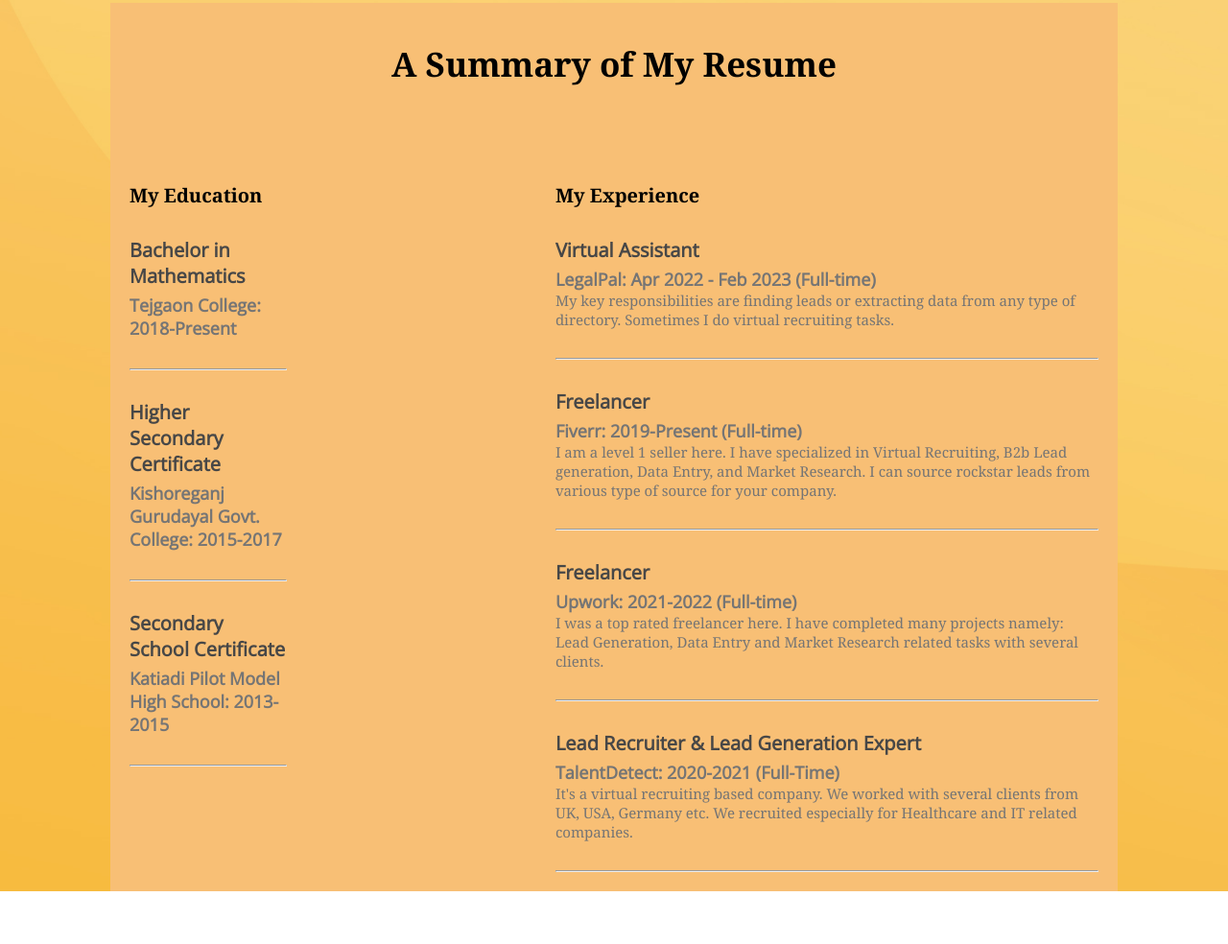
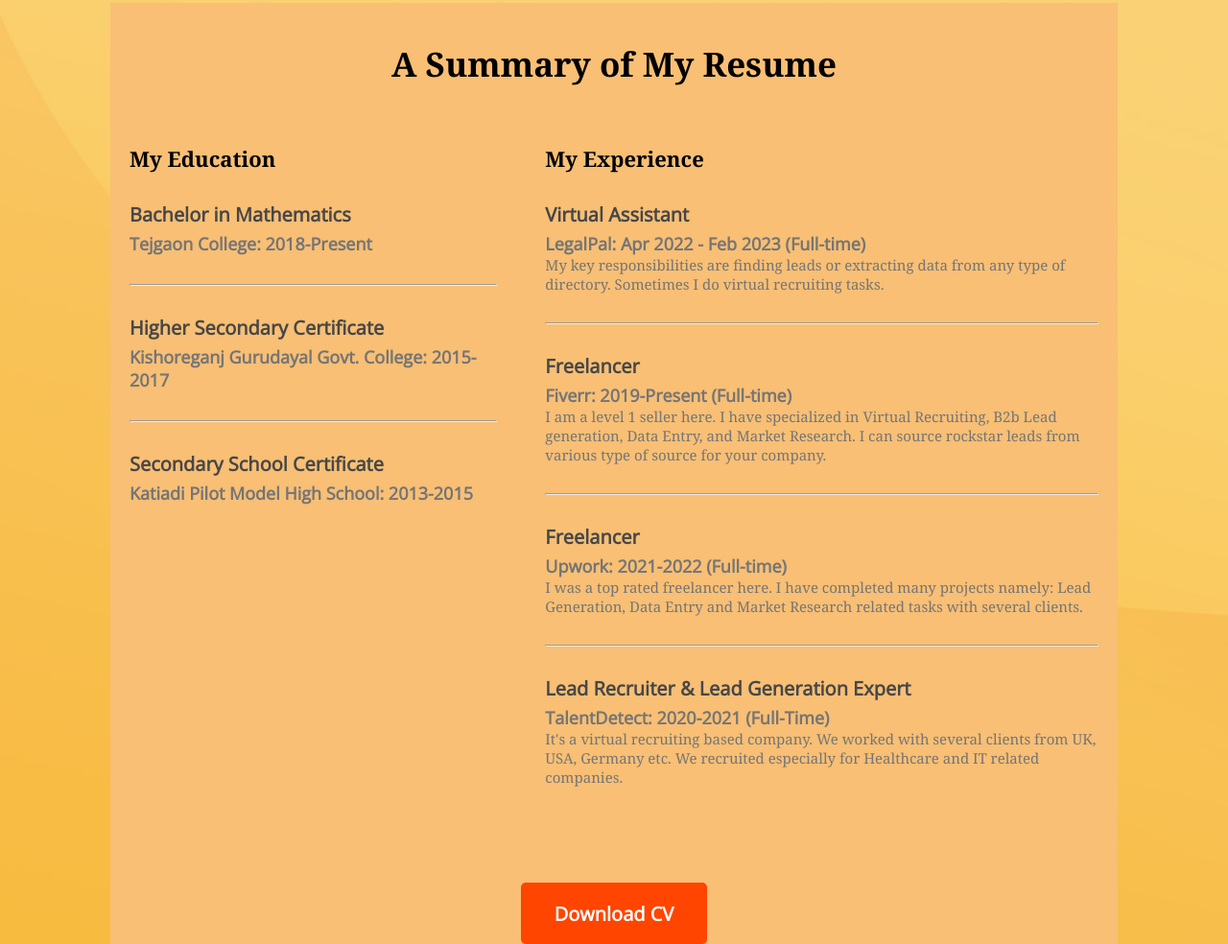
Before and after one commit to partha6459/developerr-portfolio, a plain HTML site: page index.html in a window 1280 px wide. Shown: the part 1829-2813 px from the top of the page at 96% size. Before the commit the page ends 2758 px from the top, so only its background shows below. Drawn offline with nearby package versions, Linux system fonts and the light colour scheme.

Commit message:
added new resume btn

```diff
--- a/index.html
+++ b/index.html
@@ -98,10 +98,9 @@
                         <h4 class="degree-title">Secondary School Certificate</h4>
                         <h5 class="organization-of-degree">Katiadi Pilot Model High School: 2013-2015</h5>
                     </div>
-                    <hr>
                 </div>
     <!-- Experiencesss -->
-                <div>
+                <div class="exp-section">
                     <h3 class="resume-title">My Experience</h3>
                     <div class="resume-item">
                         <h4 class="degree-title">Virtual Assistant</h4>
@@ -126,8 +125,10 @@
                         <h5 class="organization-of-degree">TalentDetect: 2020-2021 (Full-Time)</h5>
                         <p class="job-responsibilities">It's a virtual recruiting based company. We worked with several clients from UK, USA, Germany etc. We recruited especially for Healthcare and IT related companies.</p>
                     </div>
-                    <hr>
                 </div>
+            </div>
+            <div class="resume-btn">
+                <button class="btn-primary">Download CV</button>
             </div>
         </section>
     </main>
--- a/styles/portfolio.css
+++ b/styles/portfolio.css
@@ -158,9 +158,10 @@ main{
     font-size: 35px;
 }
 .resume-content{
+    gap: 50px;
     display:flex;
+    justify-content: space-between;
     padding: 20px;
-    gap: 280px;
 }
 /* A summary of my resume */
 .resume{
@@ -170,10 +171,10 @@ main{
     padding: 40px;
 }
 .resume-title{
-
-    font-size: 20px;
+    font-weight: 700px;
+    font-size: 22px;
     font-family: Cambria, Cochin, Georgia, Times, 'Times New Roman', serif;
-    margin-top: 40px;
+    /* margin-top: 40px; */
     margin-bottom: 5px;
 }
 .degree-title{
@@ -188,7 +189,6 @@ main{
     font-weight: 600;
 }
 .job-responsibilities{
-    margin-bottom: 20px;
     color: #757575;
     font-size: 15px;
     font-weight: 400;
@@ -199,6 +199,10 @@ main{
     margin-top: 30px;
     margin-bottom: 30px;
 }
-.education-part{
-
+.exp-section{
+    width: 60%;
 }
+.resume-btn{
+    margin-top: 50px;
+    text-align: center;
+}
```
